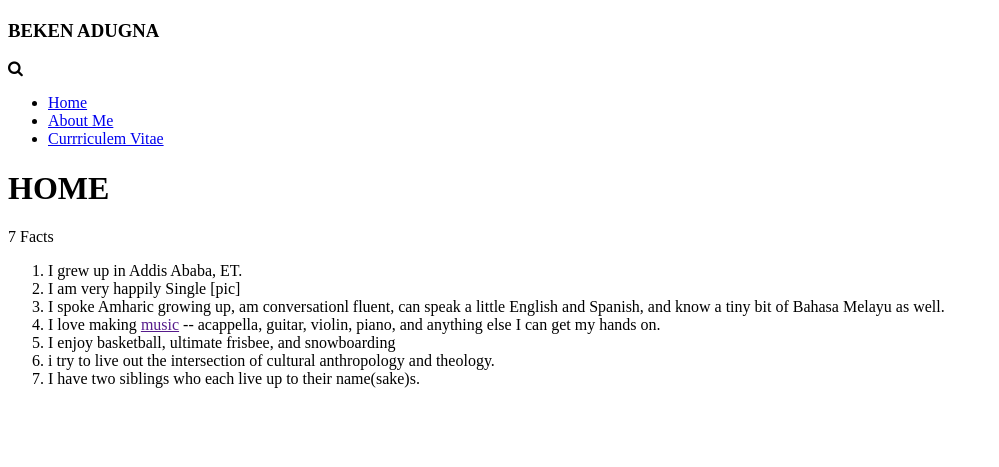
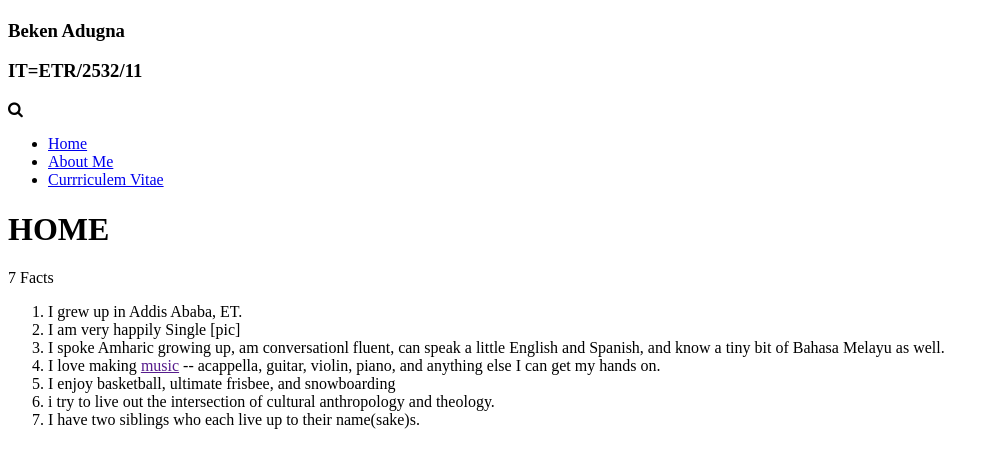
Before and after one commit to bekenadu/personalweb6, a plain HTML site: page about.html in a window 1280 px wide. Shown: the part 79-546 px from the top of the page, without its empty margins (0-999 px from the left). Drawn offline with nearby package versions, Linux system fonts and the light colour scheme.

Commit message:
commiting

```diff
--- a/about.html
+++ b/about.html
@@ -13,25 +13,28 @@
         integrity="sha384-wvfXpqpZZVQGK6TAh5PVlGOfQNHSoD2xbE+QkPxCAFlNEevoEH3Sl0sibVcOQVnN" crossorigin="anonymous">
     <title>About</title>
 </head>
-<body>
-    <nav>
+<body class="row col-12 mr-4">
+
+    <nav class="col-md-3">
         <div class="sidenav" data-mode="side" data-content="#content" data-color="dark" role="navigation">
-        <button class="navbar-toggler" type="button" data-toggle="collapse" data-target="#content"
+
+            <button class="navbar-toggler" type="button" data-toggle="collapse" data-target="#colNav"
                 aria-controls="navbarSupportedContent" aria-expanded="false" aria-label="Toggle navigation">
 
                 <span class="navbar-toggler-icon"></span>
 
             </button>
+
             <div class="mt-4">
                 <div id="header-content" class="pl-3">
-                <img src="./Images/n.jpg"
-                    alt="avatar" class="rounded-circle img-fluid mb-3" style="max-width: 50px;">
-                <h3>BEKEN ADUGNA</h3>
+                    <img src="./Images/n.jpg" alt="avatar" class="rounded-circle img-fluid mb-3"
+                        style="max-width: 50px;">
+                    <h3>Beken Adugna</h3>
+                    <h3>IT=ETR/2532/11</h3>
+                    <div class="collapse navbar-collapse" id="#content">
                         <div class="search ml-auto">
                             <i class="fa fa-search"></i>
                         </div>
-                <div class="collapse navbar-collapse" id="#content">
-
                         <ul class="navbar-nav ">
 
                             <li class="nav-item">
@@ -53,14 +56,9 @@
 
         </div>
     </nav>
-        <div class="jumbotron-fluid">
-            <div class="row text-center px-4">
 
-                <div class="col-lg-4">
-                    <P></P>
-                </div>
-
-                <div class="col-lg-8">
+    <div class="jumbotron-fluid text-center col-md-9">
+        <div class="col-md-9 ml-5">
 
                     <h1 class="font-weight-bold">HOME</h1>
                         <p>7 Facts</p>
@@ -75,6 +73,8 @@
                                 <li>I have two siblings  who each live up to their name(sake)s.</li>
 
                             </ol>
+        </div>
+    </div>
 
 </body>
 </html>
```
Also changed, not shown: Home.html (+11 -12 lines), cv.html (+13 -9 lines). Lines whose indentation alone changed are shown as unchanged.
